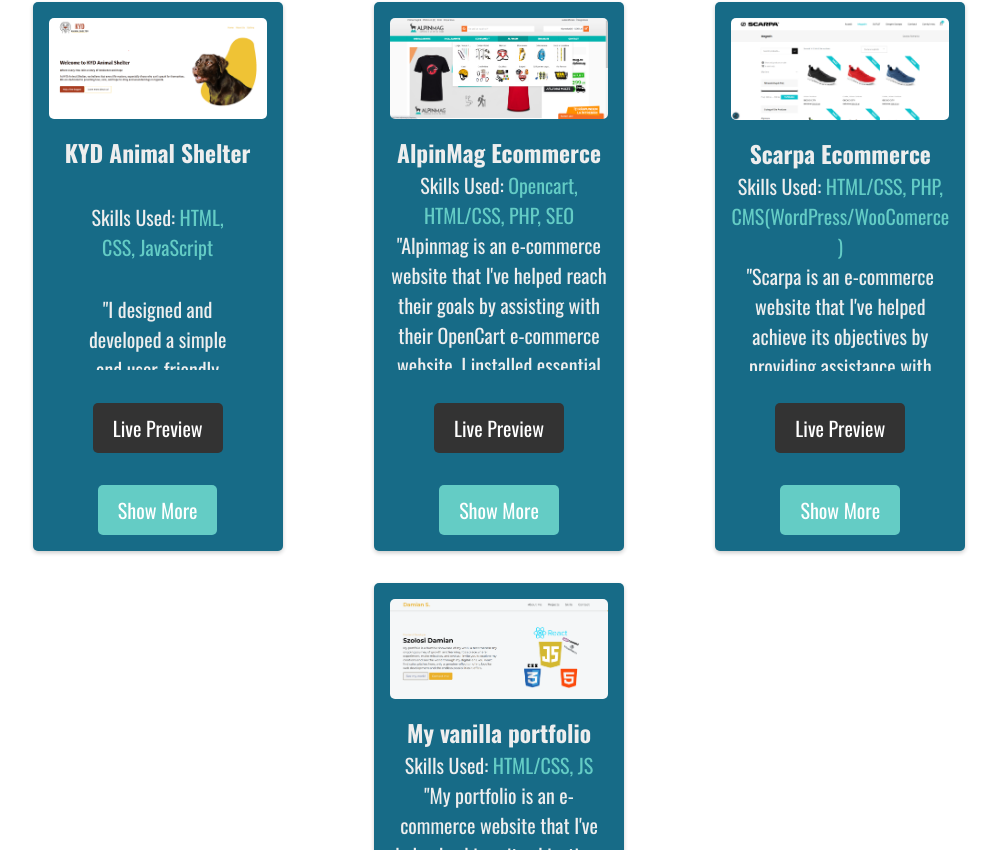
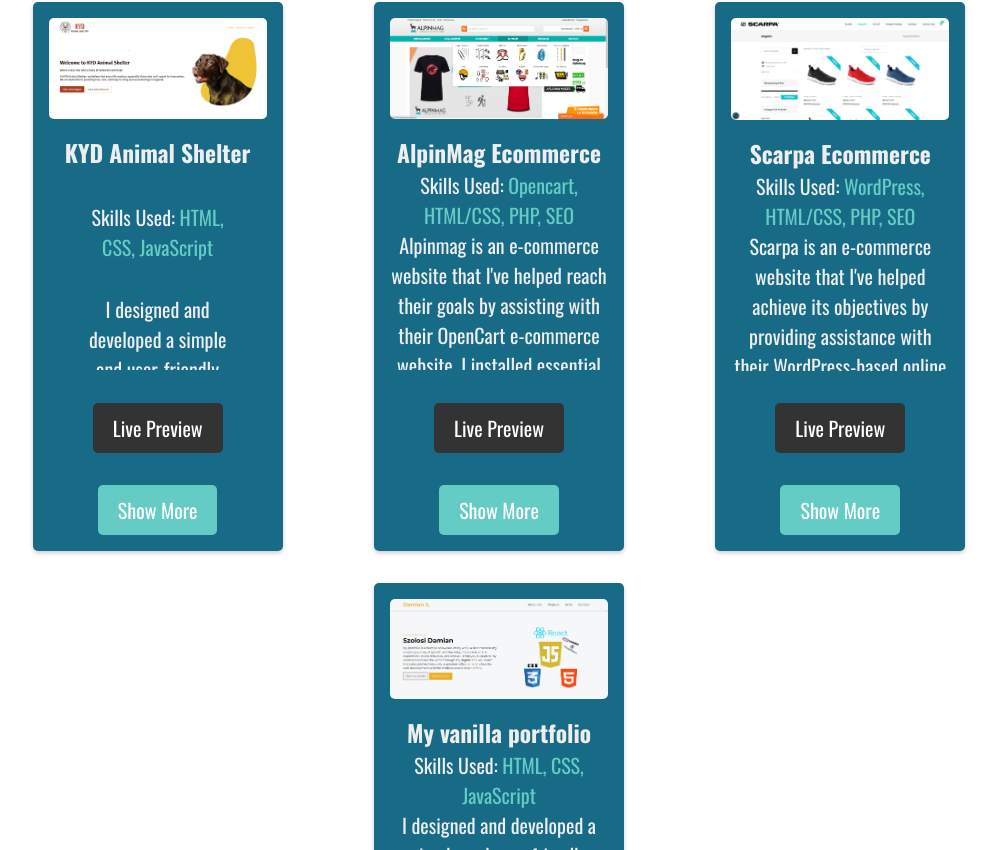
Before and after one commit to abelladius/react-portfolio, a React (Create React App) app: page /react-portfolio/portfolio in a window 1280 px wide. Shown: the part 410-1260 px from the top of the page, without its empty margins (141-1138 px from the left). Built offline with nearby package versions, Linux system fonts and the light colour scheme.

Commit message:
Performance optimization, minimizing resource-intensive operations

```diff
--- a/package.json
+++ b/package.json
@@ -23,7 +23,7 @@
     "test": "react-scripts test",
     "eject": "react-scripts eject",
     "predeploy": "npm run build",
-    "deploy": "gh-pages -d build"
+    "deploy": "gh-pages -b main -d build"
   },
   "eslintConfig": {
     "extends": [
--- /dev/null
+++ b/src/components/project-card/project-card.component.jsx
@@ -0,0 +1,27 @@
+import React from 'react';
+
+const ProjectCard = (props) => {
+  const { projectTitle, projectDesc, projectImg, projectLink, projectSkills} = props;
+
+  return (
+    <div className="project-card">
+      <img src={projectImg} alt={projectTitle} />
+      <h3>{projectTitle}</h3>
+      <div className="description-wrapper">
+        <p className="project-description">
+          Skills Used: <span className="accent">{projectSkills}</span>
+        </p>
+
+        <p className="hidden-text">{projectDesc}</p>
+      </div>
+      <div className="buttons-container">
+        <a href={projectLink} target="_blank" rel="noopener noreferrer">
+          <button className="button-secondary">Live Preview</button>
+        </a>
+        <button className="button-primary show-more-button button">Show More</button>
+      </div>
+    </div>
+  );
+};
+
+export default ProjectCard;
--- a/src/routes/portfolio/portfolio.page.jsx
+++ b/src/routes/portfolio/portfolio.page.jsx
@@ -3,6 +3,43 @@ import Project2 from '../../assets/images/projects/project-2.png'
 import Project3 from '../../assets/images/projects/project-3.png'
 import Project4 from '../../assets/images/projects/project-4.PNG'
 import './portfolio.styles.scss'
+
+import ProjectCard from '../../components/project-card/project-card.component'
+
+const projectsData = [
+    {
+        title: 'KYD Animal Shelter',
+        description:
+          'I designed and developed a simple and user-friendly website for KYD Animal Shelter. The website allows for easy online donations to support stray animals. It was a fulfilling project, knowing that the website helps make a positive impact on the lives of these animals.',
+        skills: 'HTML, CSS, JavaScript',
+        img: Project2,
+        link: 'https://abelladius.github.io/KYDAnimalShelter/',
+      },
+      {
+        title: 'AlpinMag Ecommerce',
+        description:
+          "Alpinmag is an e-commerce website that I've helped reach their goals by assisting with their OpenCart e-commerce website. I installed essential plugins, created eye-catching banners for the website, provided support with bug fixes, and optimized their SEO. It was a great experience working with Alpinmag.",
+        skills: 'Opencart, HTML/CSS, PHP, SEO',
+        img: Project1,
+        link: 'https://alpinmag.ro/',
+      },
+      {
+        title: 'Scarpa Ecommerce',
+        description:
+            "Scarpa is an e-commerce website that I've helped achieve its objectives by providing assistance with their WordPress-based online store. I worked on the customization of their website, installed essential plugins, designed appealing banners, offered solutions for bug fixes, and optimized their SEO. Collaborating with Scarpa was a rewarding experience.",
+        skills: 'WordPress, HTML/CSS, PHP, SEO',
+        img: Project3,
+        link: 'https://scarpa.ro/',
+      },
+      {
+        title: 'My vanilla portfolio',
+        description:
+          'I designed and developed a simple and user-friendly website for KYD Animal Shelter. The website allows for easy online donations to support stray animals. It was a fulfilling project, knowing that the website helps make a positive impact on the lives of these animals.',
+        skills: 'HTML, CSS, JavaScript',
+        img: Project4,
+        link: 'https://abelladius.github.io/static-portfolio/',
+      },
+  ];
 
 const Portfolio = () => {
 
@@ -15,7 +52,19 @@ const Portfolio = () => {
         </div>
 
         <div className="project-card-container">
-        {/* <!-- Project Card 1 --> */}
+        {projectsData.map((project, index) => (
+            <ProjectCard
+                key={index}
+                projectTitle={project.title}
+                projectDesc={project.description}
+                projectImg={project.img}
+                projectLink={project.link}
+                projectSkills={project.skills}
+            />
+      ))}
+        </div>
+        {/* <div className="project-card-container">
+
             <div className="project-card">
                 <img src={Project2} alt="Project 2" />
                 <h3>KYD Animal Shelter</h3>
@@ -34,7 +83,6 @@ const Portfolio = () => {
                 </div>
             </div>
 
-            {/* <!-- Project Card 2 --> */}
 
             <div className="project-card">
                 <img src={Project1} alt="Project 1" />
@@ -56,7 +104,6 @@ const Portfolio = () => {
 
             </div>
 
-            {/* <!-- Project Card 3 --> */}
             <div className="project-card">
                 <img src={Project3} alt="Project 3" />
                 <h3>Scarpa Ecommerce</h3>
@@ -75,7 +122,6 @@ const Portfolio = () => {
                 </div>
             </div>
 
-            {/* <!-- Project Card 4 --> */}
             <div className="project-card">
                 <img src={Project4} alt="Project 4" />
                 <h3>My vanilla portfolio</h3>
@@ -93,7 +139,7 @@ const Portfolio = () => {
                     <button className="show-more-button button">Show More</button>
                 </div>
             </div>
-        </div>
+        </div> */}
     </div>
   );
 };
--- a/src/routes/portfolio/portfolio.styles.scss
+++ b/src/routes/portfolio/portfolio.styles.scss
@@ -19,8 +19,9 @@
     flex-wrap: wrap;
     justify-content: space-around;
     align-self: center;
+    margin: 0 auto;
 
-    @media screen and (max-width: 768px){
+    @media screen and (max-width: 600px){
         flex-direction: column;
     }
 
@@ -37,6 +38,10 @@
         text-align: center;
         transition: transform 0.2s ease;
         width: 250px;
+
+        @media screen and (max-width: 600px){
+            width: auto;
+        }
 
         .buttons-container{
             margin-top: auto;
```
